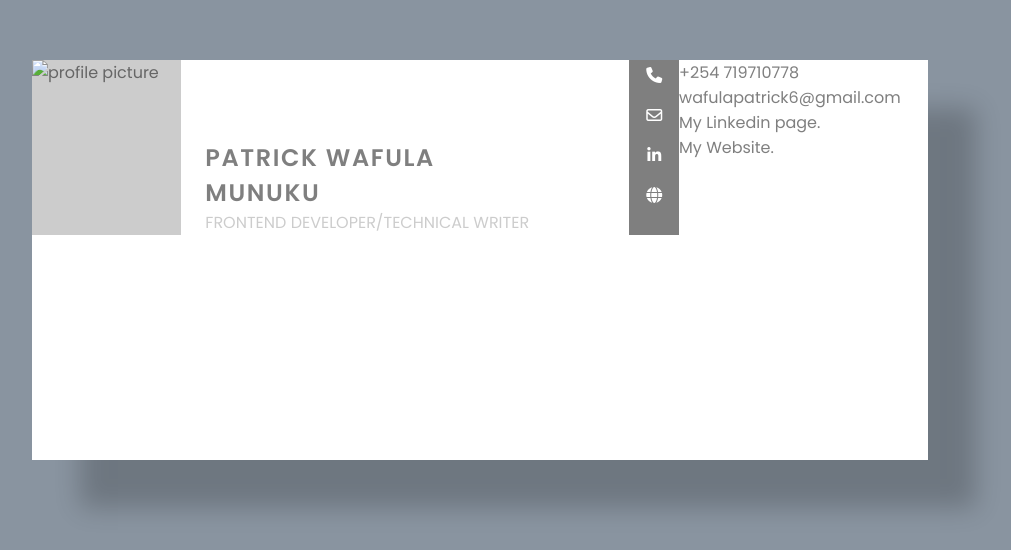
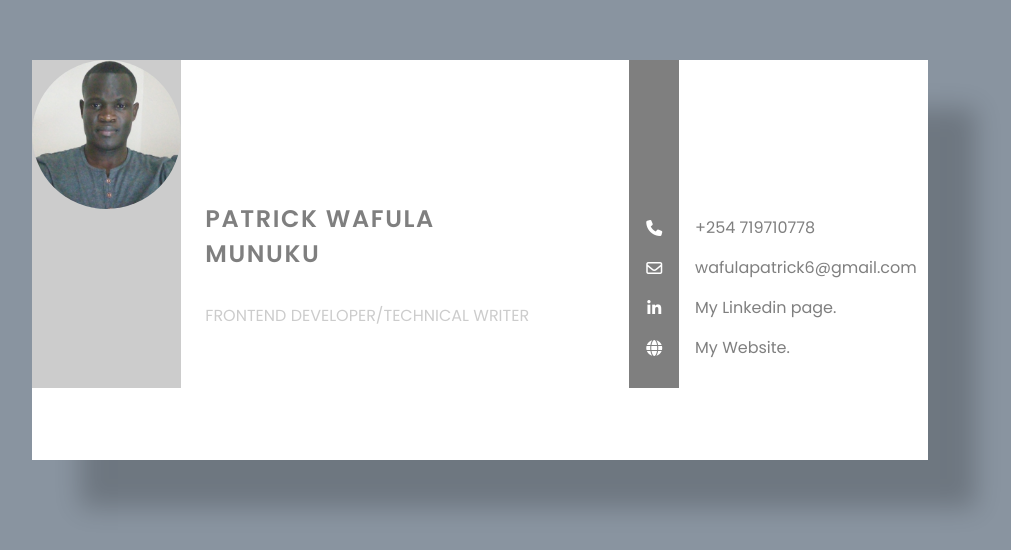
Before and after one commit to PatMun22/CV-using-Sass-and-Js, a plain HTML site: page index.html in a window 1280 px wide. Shown: the part 140-690 px from the top of the page, without its empty margins (160-1171 px from the left). Drawn offline with Linux system fonts and the light colour scheme.

Commit message:
complete section one

```diff
--- a/index.html
+++ b/index.html
@@ -14,7 +14,7 @@
     <main>
         <section id="section-one">
             <div class="profPic">
-                <img src="" alt="profile picture">
+                <img src="image/PatUlt.jpg" alt="profile picture">
             </div>
             <div class="profName">
                 <h1>PATRICK WAFULA <br> MUNUKU</h1>
@@ -35,7 +35,9 @@
                 </div>
             </div>
         </section>
-        <section id="section-two"></section>
+        <section id="section-two">
+
+        </section>
         <section id="section-three"></section>
         <section id="section-four"></section>
     </main>
--- a/partials/_mixins.scss
+++ b/partials/_mixins.scss
@@ -45,7 +45,7 @@
     display: flex;
     flex-direction: column;
     row-gap: 1.5rem;
-    align-items: center;
+    align-items: flex-start;
     justify-content: flex-end;
     padding-bottom: 2rem;
 }
--- a/partials/_section1.scss
+++ b/partials/_section1.scss
@@ -17,13 +17,14 @@
             width: 100%;
             height: auto;
             object-fit: cover;
+            border-radius: 100%;
         }
     }
 
     & > .profName {
         display: flex;
         align-items: flex-start;
-        justify-content: left;
+        justify-content: center;
         flex-direction: column;
         padding-left: 1.5rem;
         padding-top: 5rem;
@@ -37,6 +38,7 @@
         & > p {
             font-size: 1rem;
             color: $sub-sectionbg-color;
+            margin-top: 2rem;
         }
     }
 
@@ -49,10 +51,23 @@
             @include section1_lastSub();
 
             & > i {
+                color: $main-color;
                 display: block;
                 margin: 0 auto;
-                color: $main-color;
             }
+        }
+
+        & > .contactdetails {
+            @include section1_lastSub();
+
+            & > p{
+                line-height: 1rem;
+                margin-left: 1rem;
+            }
+        }
+
+        & > .contactIcons, .contactdetails {
+            padding-top: 10rem;
         }
     }
 }
```
Also changed, not shown: image/PatUlt.jpg (added), style.css.
